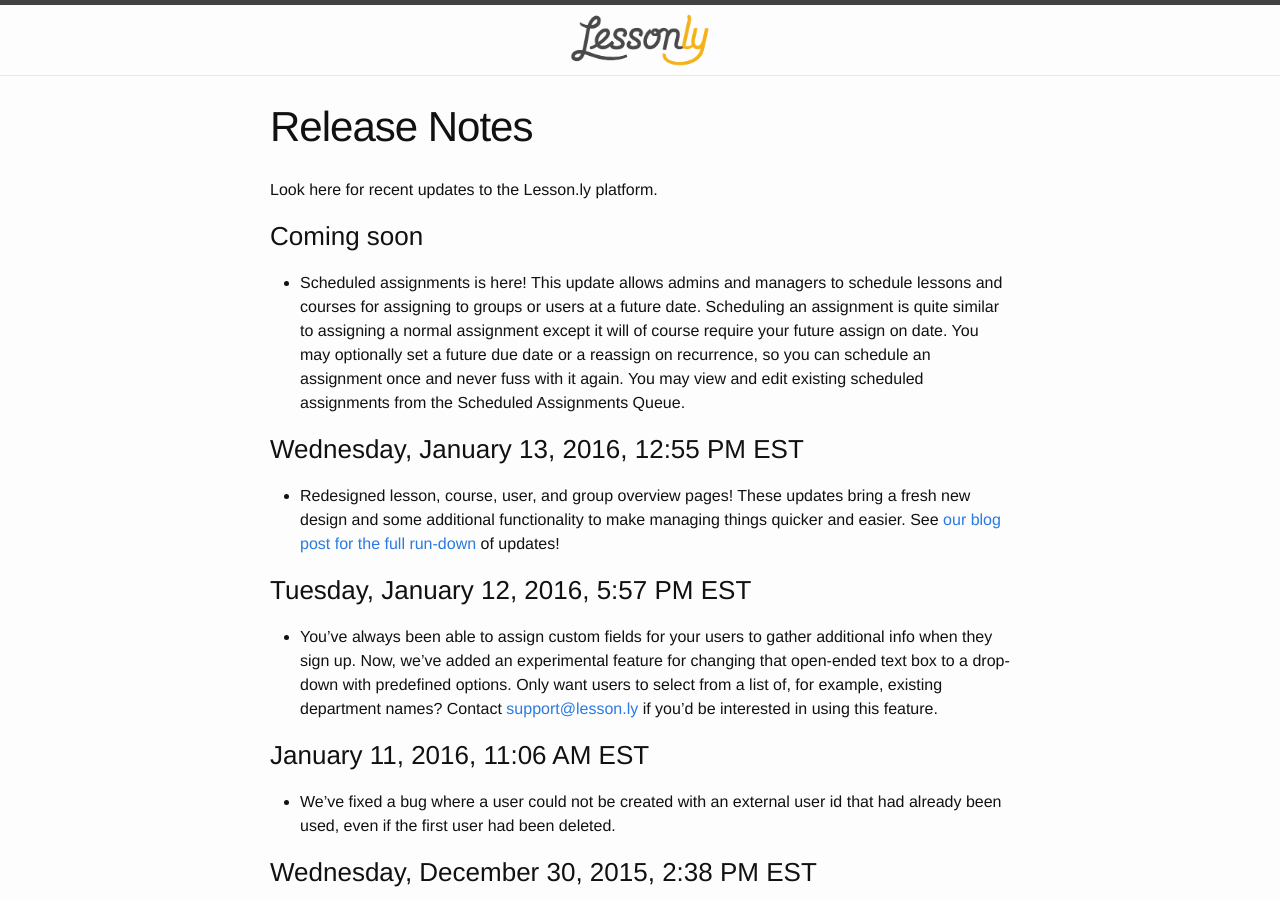
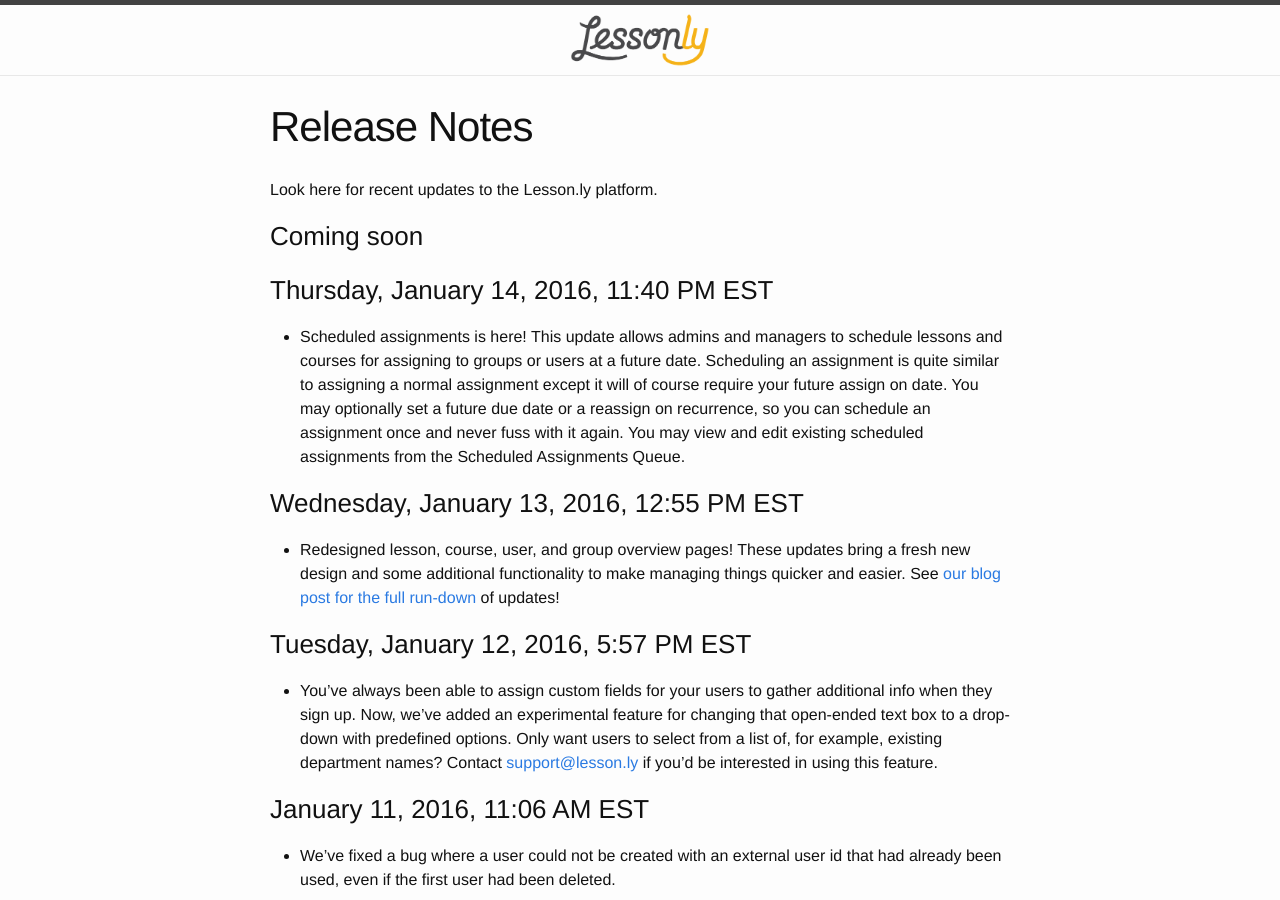
Before and after one commit to isabella232/lessonly.github.io, a Jekyll site: the page built from release-notes.md, in a window 1280 px wide and 900 px high. Built offline with Jekyll 4.4.1, drawn with Linux system fonts in a browser that asks for light colours.

Commit message:
scheduled assignments released!

```diff
--- a/release-notes.md
+++ b/release-notes.md
@@ -7,6 +7,8 @@
 Look here for recent updates to the Lesson.ly platform.
 
 ### Coming soon
+
+### Thursday, January 14, 2016, 11:40 PM EST
 
 - Scheduled assignments is here! This update allows admins and managers to schedule lessons and courses for assigning to groups or users at a future date. Scheduling an assignment is quite similar to assigning a normal assignment except it will of course require your future assign on date. You may optionally set a future due date or a reassign on recurrence, so you can schedule an assignment once and never fuss with it again. You may view and edit existing scheduled assignments from the Scheduled Assignments Queue.
 
```
